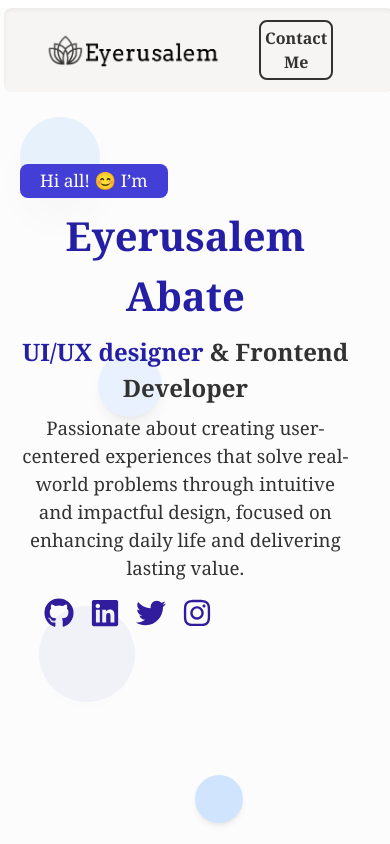
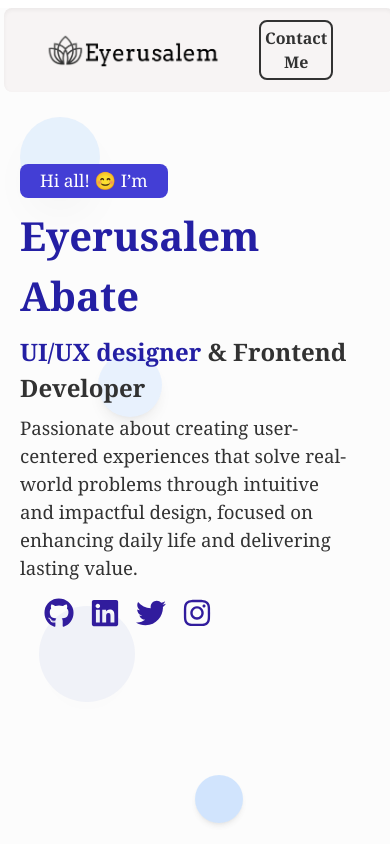
Before and after one commit to yayne30/myPortfolio, a React (Vite) app: page / in a window 390 px wide. Shown: the top 844 px of the page. Built offline with nearby package versions, Linux system fonts and the light colour scheme.

Commit message:
fix the hero text

```diff
--- a/src/components/hero/hero2.tsx
+++ b/src/components/hero/hero2.tsx
@@ -41,7 +41,7 @@ const Hero2 = () => {
       <div className="bubble bubble-5 bg-blue-300 opacity-20 animate-float w-20 h-20 rounded-full absolute top-[2%] left-[5%] animate-delay-4s shadow-2xl"></div>
 
       <div className="h-screen flex  text-[#323232] z-10 relative">
-        <div className="flex flex-col gap-2 sm:w-[60%] pt-16 md:ml-24 max-md:ml-5 max-md:text-center ">
+        <div className="flex flex-col gap-2 sm:w-[60%] pt-16 md:ml-24 max-md:ml-5 r ">
           <h1 className="self-start text-[13pt] font px-5 text-white py-1 rounded-lg bg-[#433ed5]">
             Hi all! 😊 I’m
           </h1>
@@ -51,7 +51,7 @@ const Hero2 = () => {
           <h1 className="font-bold text-[20pt] max-lg:text-[18pt]">
             <strong className="text-[#241fa4]">UI/UX designer</strong> & Frontend Developer
           </h1>
-          <p className="text-[14pt] font-[510] md:w-[80%]">
+          <p className="text-[14pt] font-[510] md:w-[80%] max-md:text-cente">
             Passionate about creating user-centered experiences that solve
             real-world problems through intuitive and impactful design, focused
             on enhancing daily life and delivering lasting value.
```
